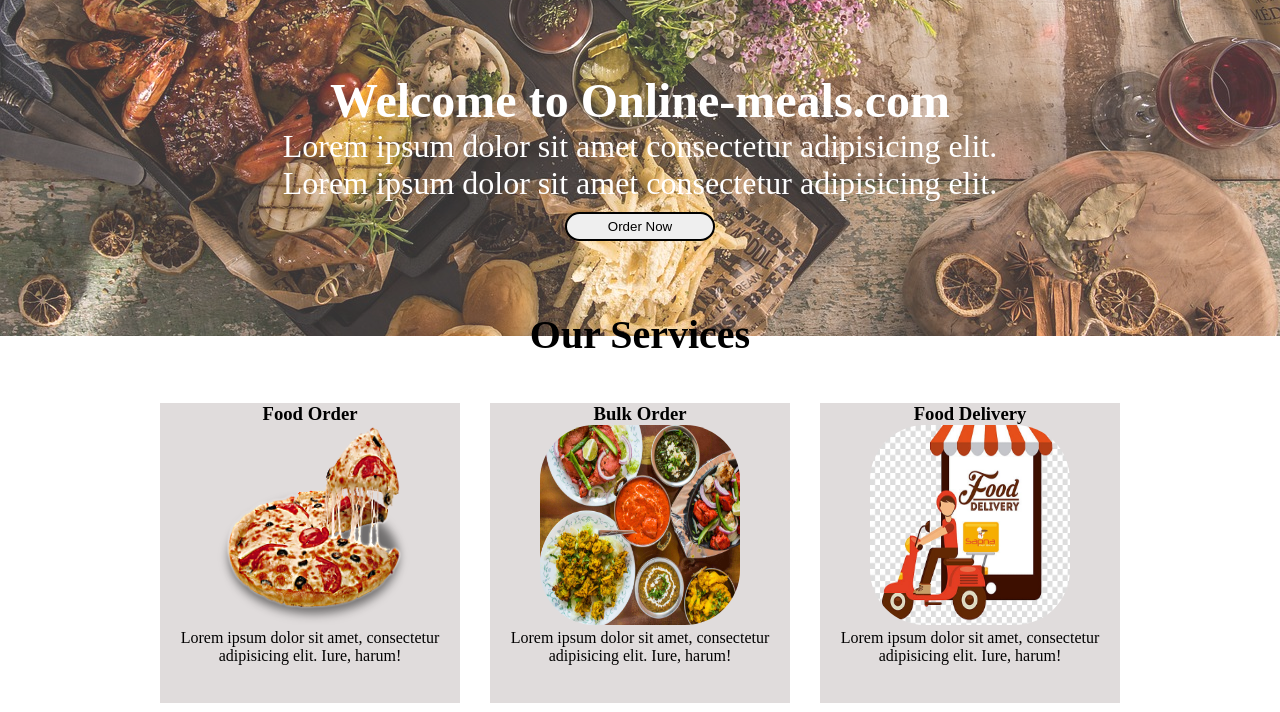
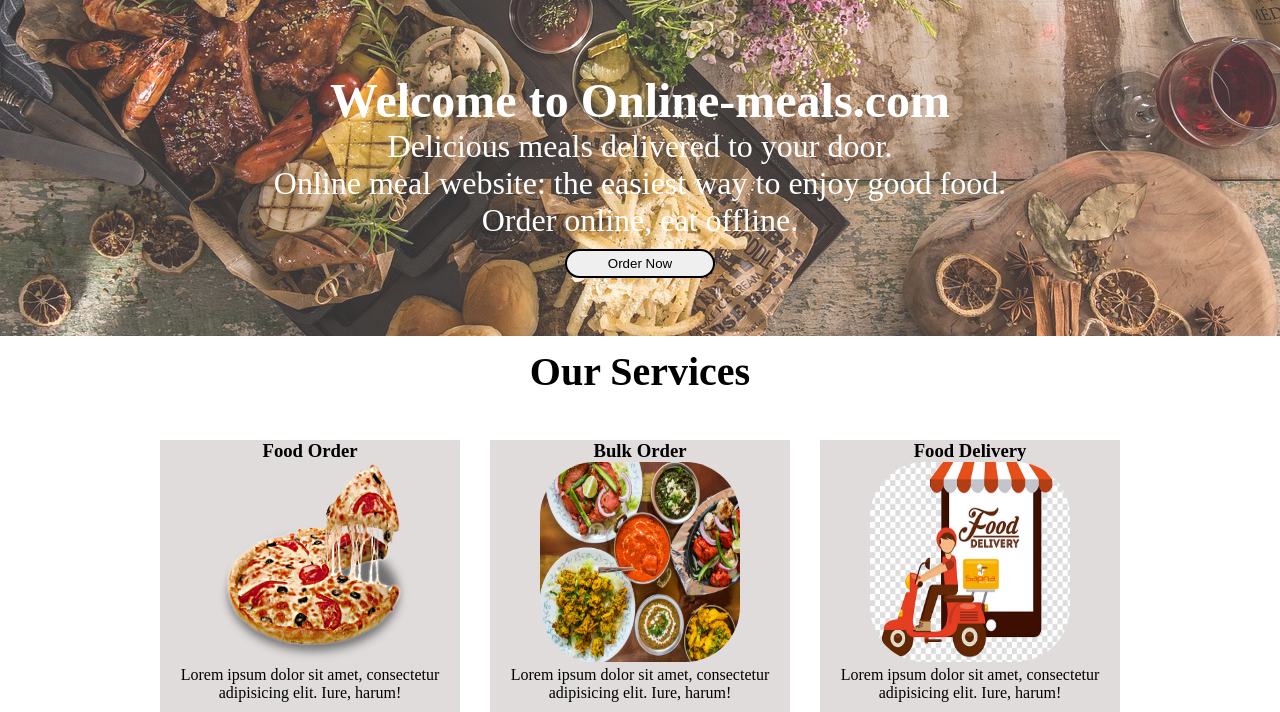
Before and after one commit to Ayush-Rawat-1/online-meals, a plain HTML site: page index.html in a window 1280 px wide. Shown: the part 88-800 px from the top of the page. Drawn offline with Linux system fonts and the light colour scheme.

Commit message:
Update index.html
updated text of main webpage

```diff
--- a/index.html
+++ b/index.html
@@ -24,8 +24,9 @@
     <section class="home">
         <div class="cont">
             <h1>Welcome to Online-meals.com</h1>
-            <p>Lorem ipsum dolor sit amet consectetur adipisicing elit.</p>
-            <p>Lorem ipsum dolor sit amet consectetur adipisicing elit.</p>
+            <p>Delicious meals delivered to your door.</p>
+            <p>Online meal website: the easiest way to enjoy good food.</p>
+            <p>Order online, eat offline.</p>
             <button id="btn-order">Order Now</button>
         </div>
     </section>
```
